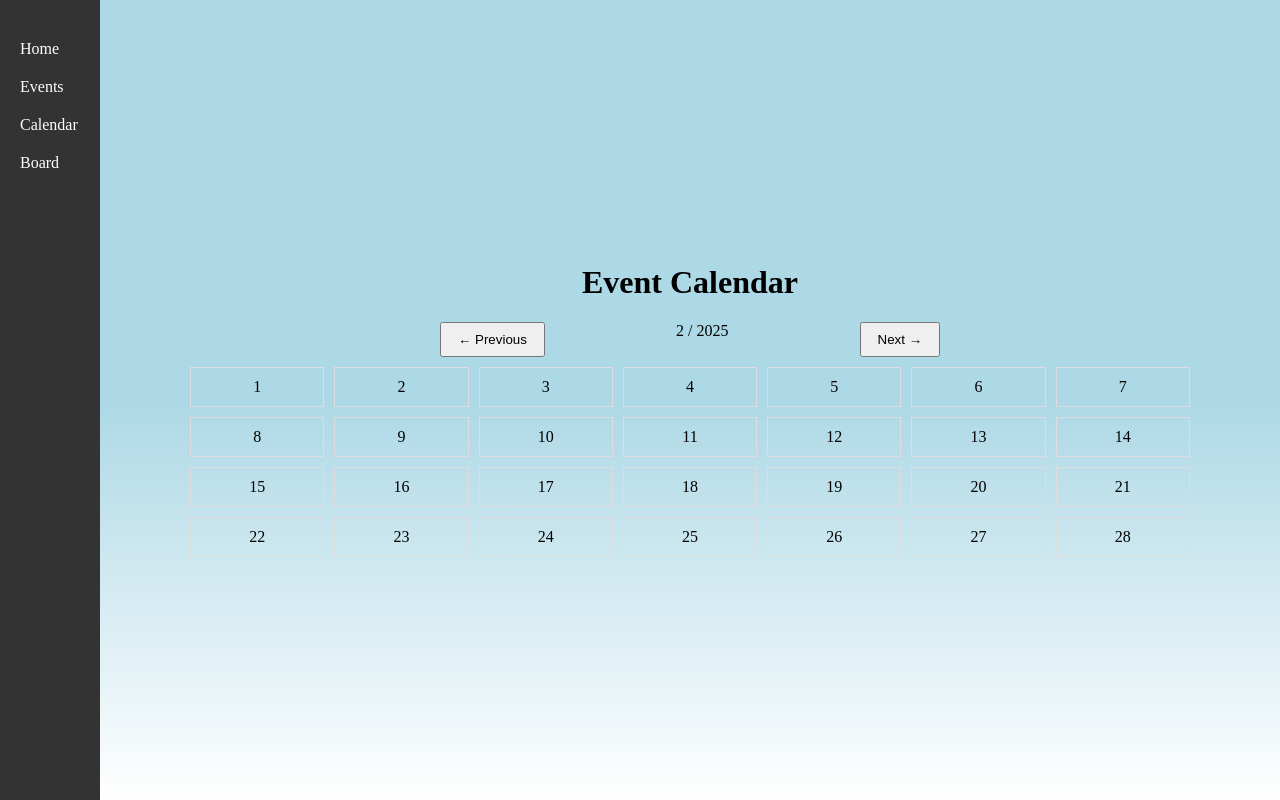
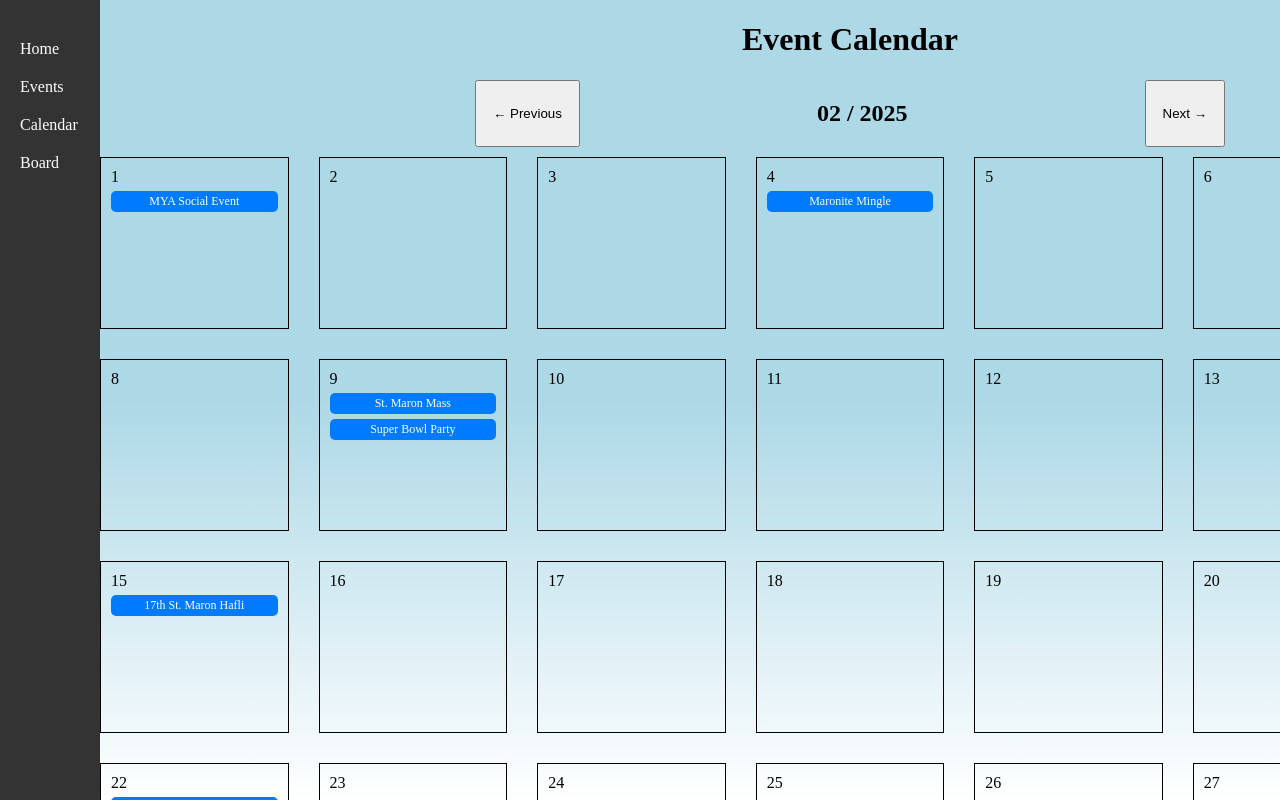
Before and after one commit to Sharbs10/olov-pa-mya-events-website, an Angular app: page /calendar in a window 1280 px wide. Built offline with nearby package versions, Linux system fonts and the light colour scheme.

Commit message:
fixed calendar logic / feel, updated events page

```diff
--- a/src/app/app.component.ts
+++ b/src/app/app.component.ts
@@ -1,11 +1,11 @@
 import { Component } from '@angular/core';
 import { RouterOutlet } from '@angular/router';
 import { SidebarComponent } from './components/sidebar/sidebar.component';
-import { ReactiveFormsModule } from '@angular/forms';
+import { ReactiveFormsModule, FormsModule } from '@angular/forms';
 
 @Component({
   selector: 'app-root',
-  imports: [RouterOutlet, ReactiveFormsModule],
+  imports: [RouterOutlet, ReactiveFormsModule, FormsModule],
   templateUrl: './app.component.html',
   styleUrl: './app.component.css'
 })
--- a/src/app/components/calendar/calendar.component.html
+++ b/src/app/components/calendar/calendar.component.html
@@ -13,29 +13,21 @@
         <div class="calendar">
             <h1>Event Calendar</h1>
             <div class="calendar-header">
-              <button (click)="goToPreviousMonth()">&#8592; Previous</button>
-              <span>{{ month + 1 }} / {{ year }}</span>
-              <button (click)="goToNextMonth()">Next &#8594;</button>
+              <button (click)="prevMonth()">← Previous</button>
+              <h2>{{ currentMonth + 1 | number: '2.0' }} / {{ currentYear }}</h2>
+              <button (click)="nextMonth()">Next →</button>
             </div>
 
             <div class="calendar-grid">
-              <div *ngFor="let day of daysInMonth" class="day">
-                <div (click)="onDayClick(day)" class="day-square">
-                  <span>{{ day }}</span>
-                  <div *ngIf="eventDetails[year + '-' + (month + 1) + '-' + day]">
-                    <small>{{ eventDetails[year + '-' + (month + 1) + '-' + day] }}</small>
+              <div *ngFor="let day of daysInMonth" class="calendar-day">
+                <span>{{ day }}</span>
+
+                <!-- Show event name -->
+                <div *ngFor="let event of getEvents(day)" class="event" [title]="event.description">
+                    {{ event.name }}
                   </div>
-                </div>
               </div>
             </div>
-
-            <!-- <div *ngIf="selectedDate" class="event-editor">
-              <h3>Edit Event for {{ selectedDate }}</h3>
-              <form [formGroup]="eventForm" (ngSubmit)="saveEvent()">
-                <input formControlName="eventTitle" placeholder="Enter event details" />
-                <button type="submit">Save Event</button>
-              </form>
-            </div> -->
           </div>
     </main>
 </div>
--- a/src/app/components/calendar/calendar.component.ts
+++ b/src/app/components/calendar/calendar.component.ts
@@ -1,66 +1,70 @@
 import { Component } from '@angular/core';
 import { RouterModule } from '@angular/router';
 import { CommonModule } from '@angular/common';
-import { FormBuilder, FormGroup } from '@angular/forms';
+import { FormBuilder, FormGroup, ReactiveFormsModule } from '@angular/forms';
 
 @Component({
   selector: 'app-calendar',
-  imports: [CommonModule, RouterModule, ],
+  imports: [CommonModule, RouterModule, ReactiveFormsModule],
   templateUrl: './calendar.component.html',
   styleUrl: './calendar.component.css'
 })
 export class CalendarComponent {
 
-  year: number = 2025; // Static year 2025
-  month: number = new Date().getMonth(); // Current month
+  currentMonth: number = 1; // Start with January (0 = Jan, 1 = Feb, etc.)
+  currentYear: number = 2025; // Only allow 2025
   daysInMonth: number[] = [];
-  eventDetails: { [key: string]: string } = {}; // To store events for each day
-  eventForm: FormGroup;
-  selectedDate: string | null = null;
+  events: { date: string, name: string, description: string }[] = [];
 
-  constructor(private fb: FormBuilder) {
-    this.eventForm = this.fb.group({
-      eventTitle: ['']
-    });
-    this.updateDaysInMonth();
+  constructor() {
+    this.generateMonth();
+    this.loadEvents();
   }
 
-  updateDaysInMonth() {
-    const firstDayOfMonth = new Date(this.year, this.month, 1);
-    const lastDayOfMonth = new Date(this.year, this.month + 1, 0);
-    const totalDays = lastDayOfMonth.getDate();
-    this.daysInMonth = Array.from({ length: totalDays }, (_, i) => i + 1);
+  // 🔹 Generate days for the selected month
+  generateMonth() {
+    const days = new Date(this.currentYear, this.currentMonth + 1, 0).getDate();
+    this.daysInMonth = Array.from({ length: days }, (_, i) => i + 1);
   }
 
-  goToPreviousMonth() {
-    if (this.month === 0) {
-      this.year--;
-      this.month = 11;
-    } else {
-      this.month--;
-    }
-    this.updateDaysInMonth();
+  // 🔹 Statically define events
+  loadEvents() {
+    this.events = [
+      { date: '2025-01-22', name: 'St. Sharbel Healing Mass', description: 'St. Sharbel Spritual Life Center @ 5pm' },
+      { date: '2025-01-25', name: 'Monthly Service Project', description: 'Bag Lunches for the Homeless @ 8:30am' },
+      { date: '2025-01-29', name: 'Monthly Bible Study', description: 'Watch a Section of The Chosen Followed by Spiritual Reflection @ OLOV Hall 7pm' },
+      { date: '2025-02-01', name: 'MYA Social Event', description: 'Puttshack @ 6pm' },
+      { date: '2025-02-04', name: 'Maronite Mingle', description: 'Zoom Meeting @ 8pm EST' },
+      { date: '2025-02-09', name: 'St. Maron Mass', description: 'Our Patron Saint' },
+      { date: '2025-02-09', name: 'Super Bowl Party', description: 'Trash vs Trash @ 5pm' },
+      { date: '2025-02-15', name: '17th St. Maron Hafli', description: 'Doors Open @ 5:30pm / Appitizers @ 6pm / Dinner @ 7pm / Dancing @ Anytime' },
+      { date: '2025-02-22', name: 'Monthly Service Project', description: 'Bag Lunches for the Homeless @ 8:00am' },
+    ];
   }
 
-  goToNextMonth() {
-    if (this.month === 11) {
-      this.year++;
-      this.month = 0;
-    } else {
-      this.month++;
-    }
-    this.updateDaysInMonth();
+  // 🔹 Get event by date
+  getEvents(day: number): any[] {
+    const dateStr = `2025-${String(this.currentMonth + 1).padStart(2, '0')}-${String(day).padStart(2, '0')}`;
+    return this.events.filter(event => event.date === dateStr);
   }
 
-  onDayClick(day: number) {
-    this.selectedDate = `${this.year}-${this.month + 1}-${day}`;
-    const event = this.eventDetails[this.selectedDate] || '';
-    this.eventForm.patchValue({ eventTitle: event });
+  // 🔹 Move to Previous Month
+  prevMonth() {
+    if (this.currentMonth > 0) {
+      this.currentMonth--;
+    } else {
+      this.currentMonth = 11; // Wrap around to December
+    }
+    this.generateMonth();
   }
 
-  saveEvent() {
-    if (this.selectedDate) {
-      this.eventDetails[this.selectedDate] = this.eventForm.value.eventTitle;
+  // 🔹 Move to Next Month
+  nextMonth() {
+    if (this.currentMonth < 11) {
+      this.currentMonth++;
+    } else {
+      this.currentMonth = 0; // Wrap around to January
     }
+    this.generateMonth();
   }
 }
--- a/src/app/components/events/events.component.html
+++ b/src/app/components/events/events.component.html
@@ -10,14 +10,15 @@
         </nav>
       </section>
     <main class="main-content">
-        <div class="image-container">
-            <div class="slideshow">
+        <div class="eImage-container">
+            <div class="eSlideshow">
               <img
               *ngIf="pImages.length > 0"
               [src]="pImages[pCurrentIndex]"
               alt="Event Poster"
-              class="event-poster"
-
+              class="eEvent-poster"
+              (mouseenter)="pausePSlideshow()"
+              (mouseleave)="resumePSlideshow()"
             />
             </div>
         </div>
--- a/src/app/components/events/events.component.ts
+++ b/src/app/components/events/events.component.ts
@@ -45,6 +45,23 @@ export class EventsComponent implements OnInit, OnDestroy {
     });
   }
 
+  // 🔹 Stop slideshow on hover
+  pausePSlideshow() {
+    console.log("🔹 Slideshow paused");
+    if (this.pIntervalId) {
+      clearInterval(this.pIntervalId);
+      this.pIntervalId = null;
+    }
+  }
+
+  // 🔹 Resume slideshow on hover out
+  resumePSlideshow() {
+    console.log("🔹 Slideshow resumed");
+    if (!this.pIntervalId) {
+      this.startPSlideshow();
+    }
+  }
+
   ngOnDestroy() {
     if (this.pIntervalId) {
       clearInterval(this.pIntervalId);
--- a/src/styles.css
+++ b/src/styles.css
@@ -198,6 +198,37 @@ nav {
   transform: scale(1.05);
 }
 
+.eEvent-poster {
+  width: 100%;
+  height: 1000px;
+  object-fit: contain;
+  transition: opacity 0.5s ease-in-out;
+  cursor: pointer;
+  z-index: 10;
+  pointer-events: auto;
+}
+
+.eEvent-poster:hover {
+
+}
+
+.eImage-container {
+  position: relative;
+  width: 100%;
+  height: 500px; /* Adjust height as needed */
+  display: flex;
+  justify-content: center;
+  align-items: center;
+}
+
+.eSlideshow {
+  position: absolute;
+  top: 50%;
+  left: 50%;
+  transform: translate(-50%, -50%);
+  z-index: 2; /* Make sure the slideshow is on top */
+}
+
 img {
   width: 100%;
   height: 400px;
@@ -246,13 +277,43 @@ img {
 .calendar-grid {
   display: grid;
   grid-template-columns: repeat(7, 1fr);
-  gap: 10px;
-  width: 1000px;
+  gap: 30px;
+  width: 1500px;
   /* max-width: 600px; */
 }
 
+.calendar-day {
+  position: relative;
+  padding: 10px;
+  border: 1px solid black;
+  min-height: 150px;
+  cursor: pointer;
+}
+
+.calendar-day:hover {
+  background-color: lightgray;
+  cursor: pointer;
+}
+
+.event {
+  background-color: #007bff;
+  color: white;
+  padding: 3px;
+  border-radius: 5px;
+  font-size: 12px;
+  margin-top: 5px;
+  text-align: center;
+  white-space: nowrap;
+  overflow: hidden;
+  text-overflow: ellipsis;
+}
+
+.event:hover {
+  background-color: #0056b3;
+}
+
 .day-square {
-  border: 1px solid #ddd;
+  border: 1px solid black;
   padding: 10px;
   text-align: center;
   cursor: pointer;
```
